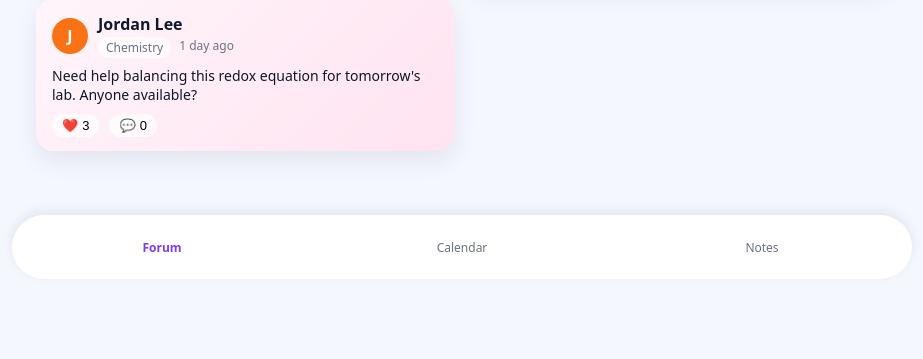
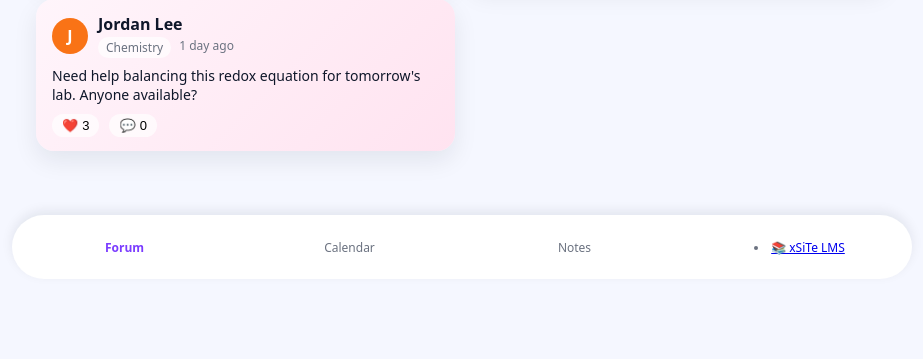
Before and after one commit to Iskandar-Create/UDE-APP, a Flask app: page / in a window 1280 px wide. Shown: the part 320-679 px from the top of the page, without its empty margins (178-1101 px from the left). Run offline with Flask 3, Linux system fonts and the light colour scheme.

Commit message:
Add xSiTe LMS link to bottom navigation
Added a link to xSiTe LMS in the bottom navigation.

```diff
--- a/templates/base.html
+++ b/templates/base.html
@@ -26,6 +26,9 @@
     <a href="{{ url_for('notes_page') }}" class="nav-item {% if request.endpoint == 'notes_page' %}nav-active{% endif %}">
       <span class="nav-label">Notes</span>
     </a>
+    <li class="nav-item">
+      <a class="nav-link" href="/lms">📚 xSiTe LMS</a>
+    </li>
   </nav>
 
   <script src="{{ url_for('static', filename='app.js') }}"></script>
```
